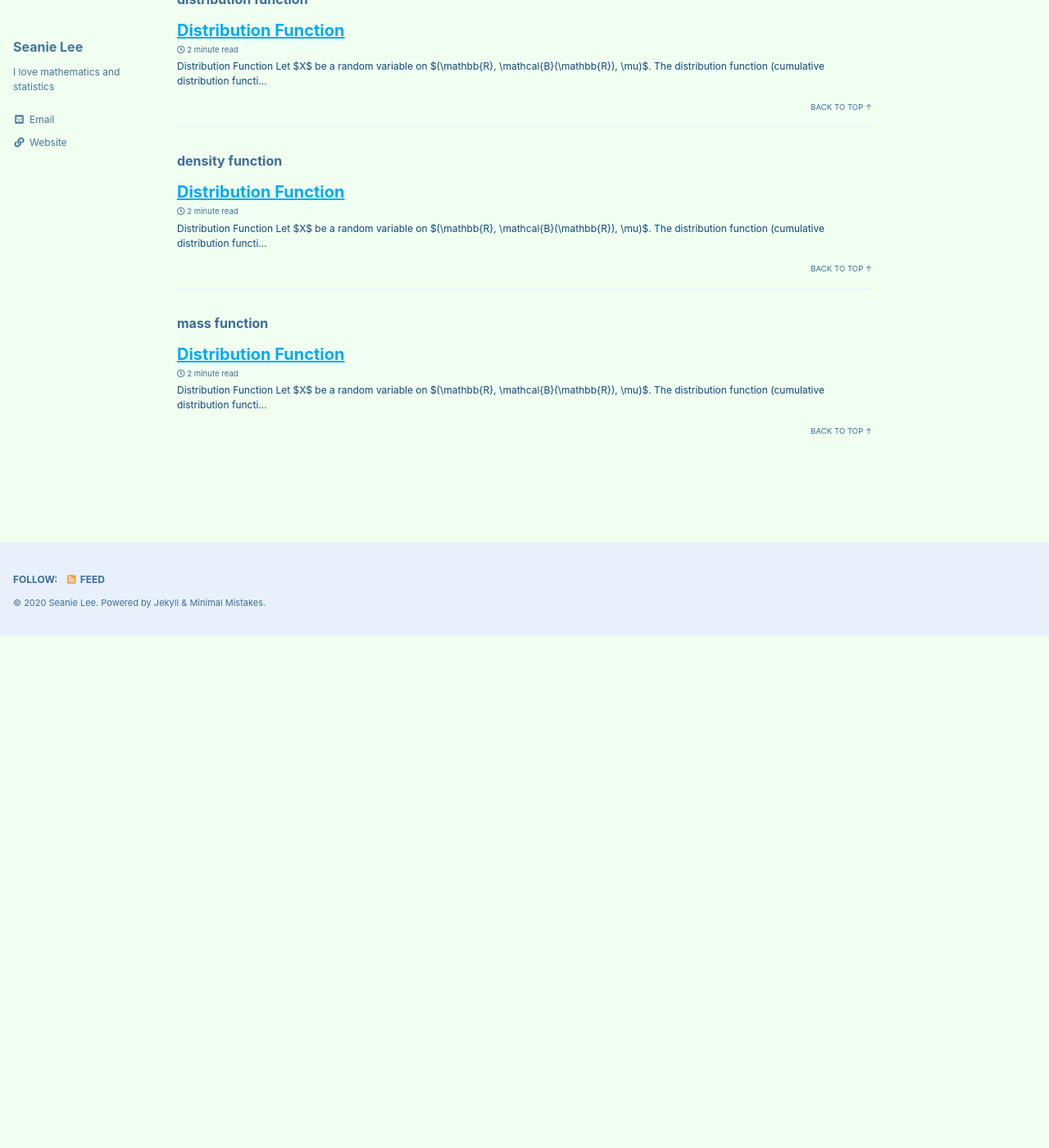
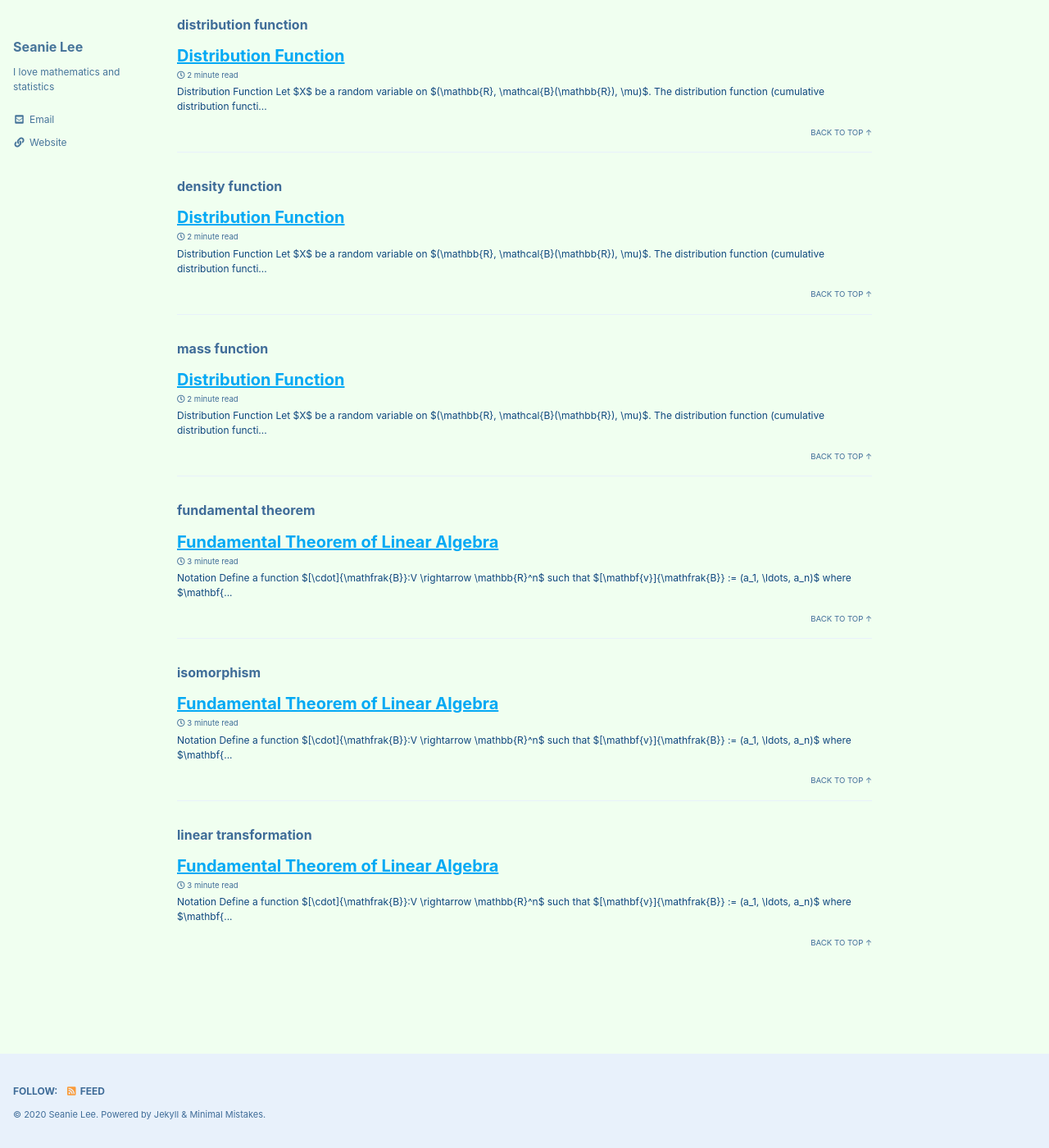
Before and after one commit to seanie12/blog, a Jekyll site: the page built from _pages/tag-archive.md, in a window 1280 px wide and 1400 px high, scrolled down 694 px. Shown: the whole window at 82% size. Built offline with Jekyll 4.4.1, drawn with Linux system fonts in a browser that asks for light colours; cached includes are drawn as plain includes; before the commit the page ends 1470 px from its top, so only the background shows below that; some of the changed text lies outside the part shown.

Commit message:
Update 2020-12-30-fudamental-theorem-of-linear-algebra.md

```diff
--- a/_posts/2020-12-30-fudamental-theorem-of-linear-algebra.md
+++ b/_posts/2020-12-30-fudamental-theorem-of-linear-algebra.md
@@ -1,3 +1,22 @@
+---
+title: "Fundamental Theorem of Linear Algebra"
+
+categories:
+  - Linear Algrbra
+
+tags:
+  - fundamental theorem
+  - isomorphism
+  - linear transformation
+
+
+toc: true
+toc_sticky: true
+
+use_math : true
+comments : true
+
+---
 
 ## Notation
 - Define a function $[\cdot]_{\mathfrak{B}}:V \rightarrow \mathbb{R}^n$ such that $[\mathbf{v}]_{\mathfrak{B}} := (a_1, \ldots, a_n)$ where $\mathbf{v} = \sum_{i=1}^n a_i\mathbf{v}_i$ and $\mathfrak{B} = \{ \mathbf{v}_1, \ldots, \mathbf{v}_n\}$ is a basis for a vector space $V$.  It is easy to show that $[\cdot]_{\mathfrak{B}}$ is an isomorphism (bijective and linear map).
```
